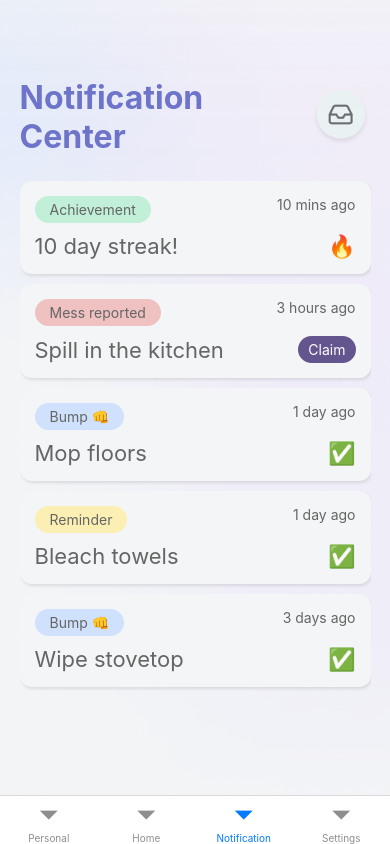
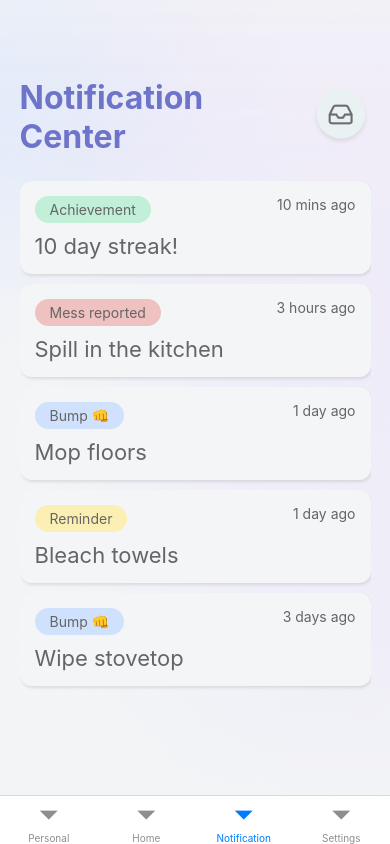
Before and after one commit to CSEN-SCU/csen-174-f24-project-chorganizer-use-this-one, a React Native app in the folder Choreganizer/: screen /Notification in a window 390 px wide. Built offline with nearby package versions, Linux system fonts and the light colour scheme.

Commit message:
got rid of action from notification div

```diff
--- a/Choreganizer/pages/Notifications.tsx
+++ b/Choreganizer/pages/Notifications.tsx
@@ -82,25 +82,6 @@ function Notifications({navigation}: {navigation: any}): React.JSX.Element {
                   justifyContent: 'space-between',
                 }}>
                 <Text style={styles.h6}>{item.message}</Text>
-                <Pressable onPress={() => console.log('do something')}>
-                  {item.tags === 'Bump 👊' ? (
-                    <Text style={{fontSize: 22}}>✅</Text>
-                  ) : item.tags === 'Mess reported' ? (
-                    <View
-                      style={{
-                        backgroundColor: '#65558F',
-                        borderRadius: 18,
-                        paddingVertical: 5,
-                        paddingHorizontal: 10,
-                      }}>
-                      <Text style={{color: 'white'}}>Claim</Text>
-                    </View>
-                  ) : item.tags === 'Achievement' ? (
-                    <Text style={{fontSize: 22}}>🔥</Text>
-                  ) : (
-                    <Text style={{fontSize: 22}}>✅</Text>
-                  )}
-                </Pressable>
               </View>
             </View>
           )}
```
Also changed, not shown: 1 other file (tests, documents, lock files or other folders).
